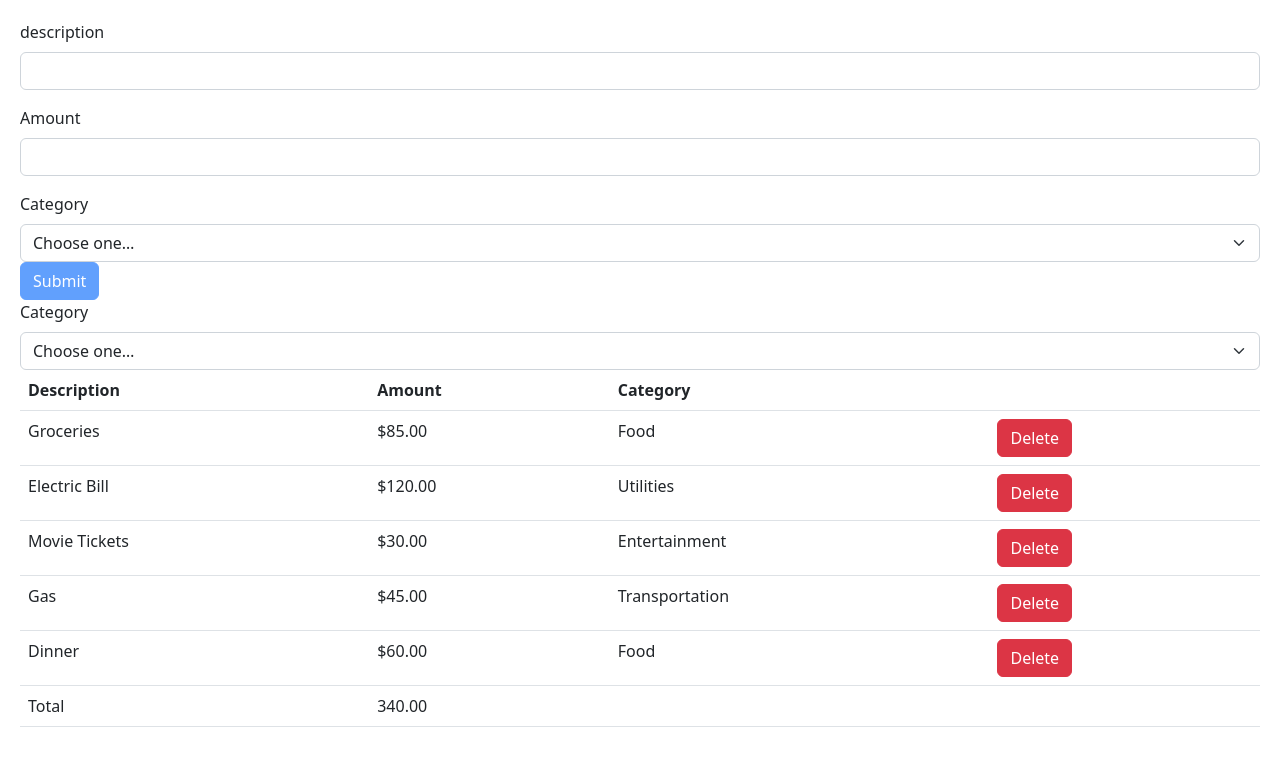
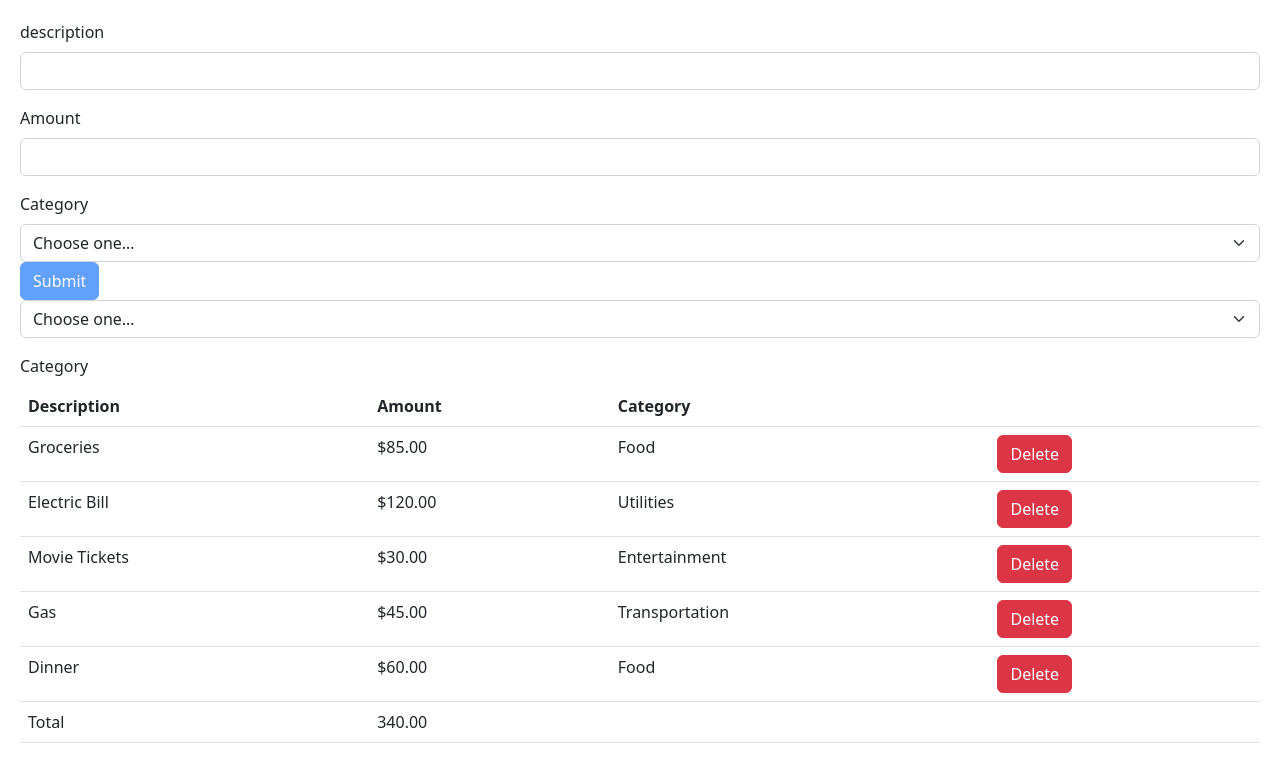
Before and after one commit to genehigginsTXNM/react-mosh, a React (Vite) app in the folder react-app/: page / in a window 1280 px wide. Shown: the top 782 px of the page. Built offline with nearby package versions, Linux system fonts and the light colour scheme.

Commit message:
expense tracker has filter, form, and list components

```diff
--- a/react-app/src/App.tsx
+++ b/react-app/src/App.tsx
@@ -3,6 +3,7 @@ import ExpandableText from "./components/ExpandableText";
 // import Form from "./components/ExpenseForm";
 import ExpenseForm from "./expense-tracker/components/ExpenseForm";
 import ExpenseList, { Expense } from "./expense-tracker/components/ExpenseList";
+import ExpenseFilter from "./expense-tracker/components/ExpenseFilter";
 
 const seedExpenses = [
   {
@@ -38,7 +39,12 @@ const seedExpenses = [
 ];
 
 function App() {
+  const [selectedCategory, setSelectedCategory] = useState<string>("");
   const [expenses, setExpenses] = useState(seedExpenses);
+
+  const visibleExpenses = selectedCategory
+    ? expenses.filter((expense) => expense.category === selectedCategory)
+    : expenses;
 
   return (
     <div>
@@ -47,8 +53,15 @@ function App() {
           setExpenses([...expenses, { ...data, id: Date.now() }]);
         }}
       />
+      <div className="mb-3">
+        <ExpenseFilter
+          onSelectCategory={(category) => {
+            setSelectedCategory(category);
+          }}
+        />
+      </div>
       <ExpenseList
-        expenses={expenses}
+        expenses={visibleExpenses}
         onDelete={(id) => {
           setExpenses(expenses.filter((expense) => expense.id !== id));
         }}
--- a/react-app/src/expense-tracker/components/ExpenseFilter.tsx
+++ b/react-app/src/expense-tracker/components/ExpenseFilter.tsx
@@ -0,0 +1,26 @@
+import React from "react";
+import categories from "./categories";
+
+interface Props {
+  onSelectCategory: (category: string) => void;
+}
+
+const ExpenseFilter = ({ onSelectCategory }: Props) => {
+  return (
+    <select
+      className="form-select"
+      id="category"
+      //   value={selectedCategory}
+      onChange={(e) => onSelectCategory(e.target.value)}
+    >
+      <option>Choose one…</option>
+      {categories.map((category) => (
+        <option id={category} key={category} value={category}>
+          {category}
+        </option>
+      ))}
+    </select>
+  );
+};
+
+export default ExpenseFilter;
--- a/react-app/src/expense-tracker/components/ExpenseList.tsx
+++ b/react-app/src/expense-tracker/components/ExpenseList.tsx
@@ -1,5 +1,6 @@
 import { useState } from "react";
 import categories from "./categories";
+import ExpenseFilter from "./ExpenseFilter";
 
 export interface Expense {
   id: number;
@@ -18,30 +19,12 @@ const ExpenseList = ({ expenses, onDelete }: Props) => {
 
   const [selectedCategory, setSelectedCategory] = useState<string>("");
 
-  const visibleExpenses =
-    selectedCategory === ""
-      ? expenses
-      : expenses.filter((expense) => expense.category === selectedCategory);
-
   return (
     <>
       <div className="form-field">
         <label htmlFor="Category" className="form-label">
           Category
         </label>
-        <select
-          className="form-select"
-          id="Category"
-          value={selectedCategory}
-          onChange={(e) => setSelectedCategory(e.target.value)}
-        >
-          <option>Choose one…</option>
-          {categories.map((category) => (
-            <option id={category} key={category} value={category}>
-              {category}
-            </option>
-          ))}
-        </select>
       </div>
       <table className="table">
         <thead>
@@ -53,7 +36,7 @@ const ExpenseList = ({ expenses, onDelete }: Props) => {
           </tr>
         </thead>
         <tbody>
-          {visibleExpenses.map((expense) => (
+          {expenses.map((expense) => (
             <tr key={expense.id}>
               <td>{expense.description}</td>
               <td>${expense.amount.toFixed(2)}</td>
@@ -73,7 +56,7 @@ const ExpenseList = ({ expenses, onDelete }: Props) => {
           <tr>
             <td>Total</td>
             <td>
-              {visibleExpenses
+              {expenses
                 .reduce((acc, expense) => expense.amount + acc, 0)
                 .toFixed(2)}
             </td>
```
